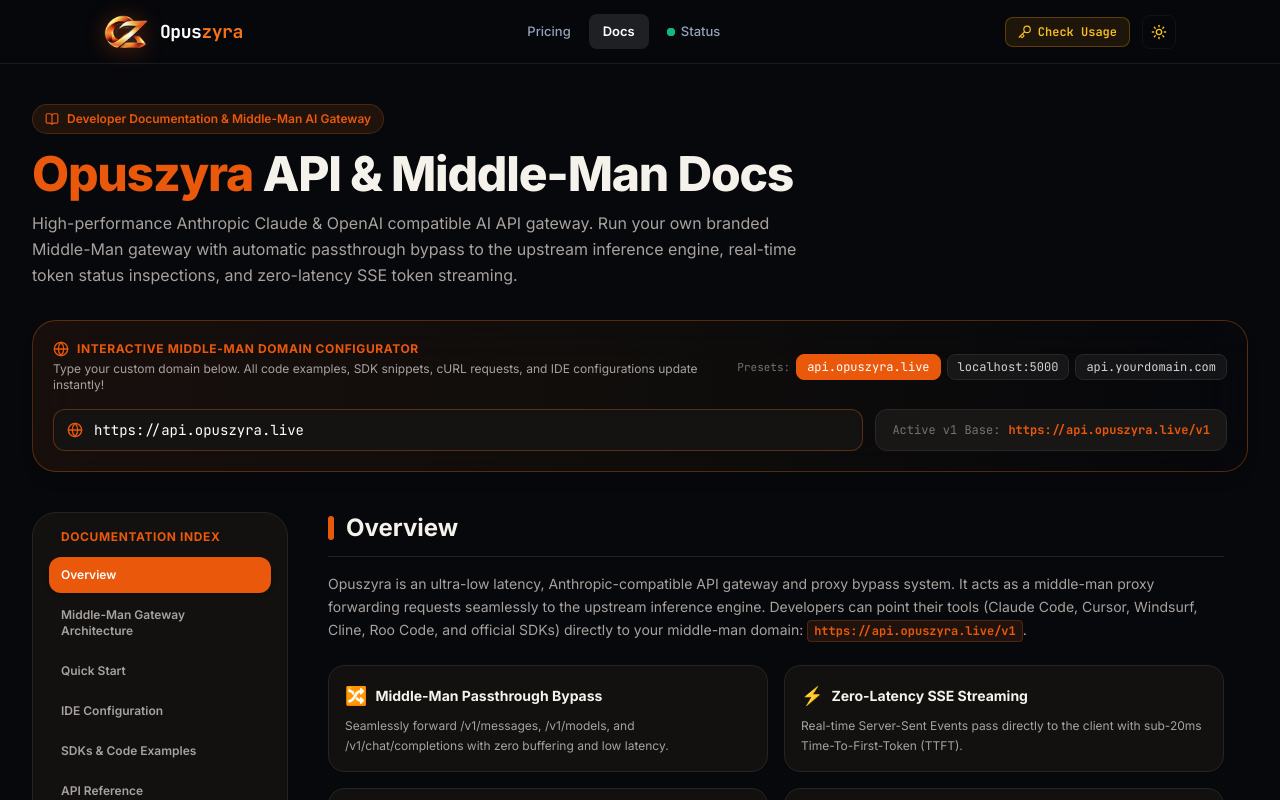
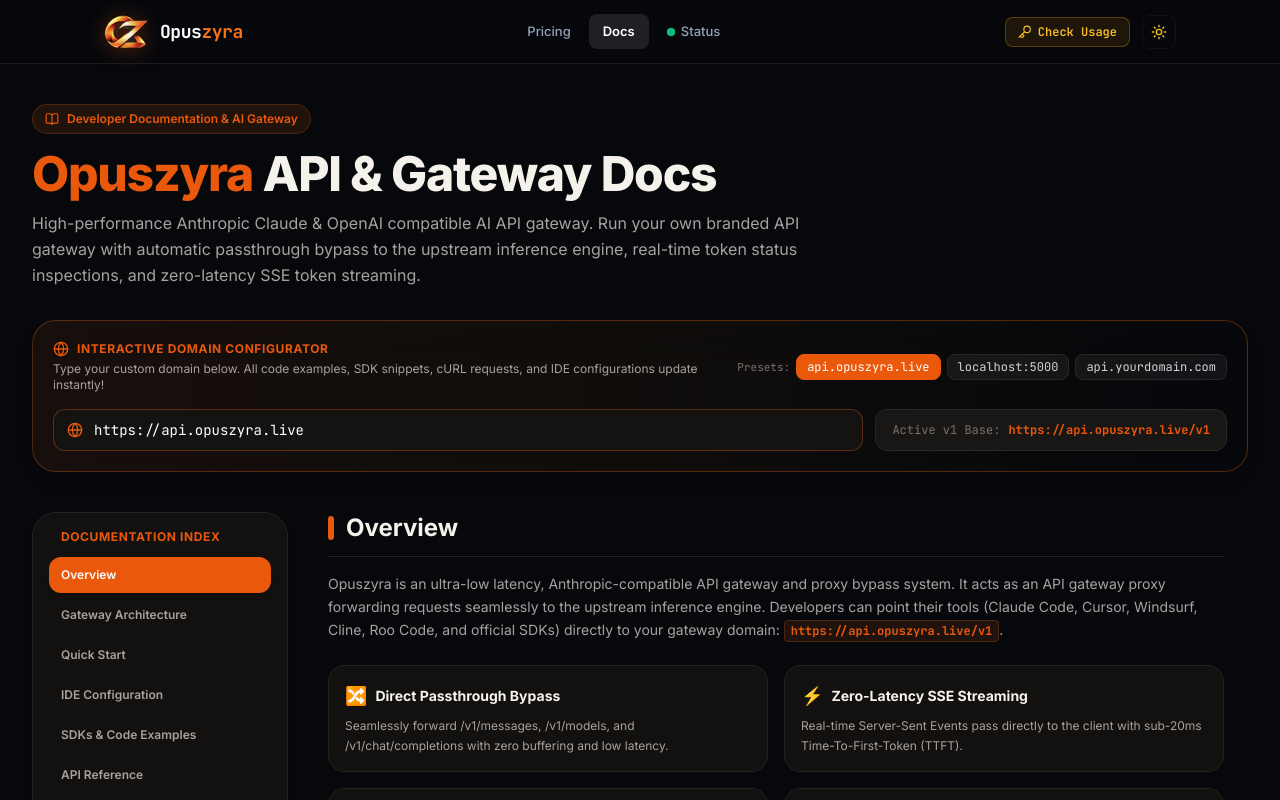
Before and after one commit to priyakutti920/opuszenvix, a React (Vite) app in the folder client/: page / in a window 1280 px wide. Both pictures are taken after a click on the button "Docs". Shown: the top 800 px of the page. Built offline with nearby package versions, Linux system fonts and the light colour scheme.

Commit message:
clean(docs): remove all visible 'Middle-Man' branding and update to Gateway and Opuszyra

```diff
--- a/client/src/lib/api.ts
+++ b/client/src/lib/api.ts
@@ -160,7 +160,7 @@
 export async function checkKey(keyToken: string): Promise<CheckKeyData> {
   const token = keyToken.trim();
 
-  // 1. Try local Middle-Man /api/key-status
+  // 1. Try local Gateway /api/key-status
   try {
     const json = await safeJsonFetch(`${API_BASE}/key-status`, {
       method: 'POST',
--- a/client/src/pages/DocsPage.tsx
+++ b/client/src/pages/DocsPage.tsx
@@ -37,7 +37,7 @@
 
 const SECTIONS = [
   { id: 'overview', title: 'Overview' },
-  { id: 'middleman-guide', title: 'Middle-Man Gateway Architecture' },
+  { id: 'gateway-guide', title: 'Gateway Architecture' },
   { id: 'quick-start', title: 'Quick Start' },
   { id: 'ide-configuration', title: 'IDE Configuration' },
   { id: 'sdks-examples', title: 'SDKs & Code Examples' },
@@ -85,13 +85,13 @@
         <div className="mb-8">
           <div className="inline-flex items-center gap-2 px-3 py-1.5 rounded-full border border-orange-500/20 bg-orange-500/10 text-xs font-semibold text-[#EA580C] mb-4 shadow-xs">
             <BookOpen className="w-3.5 h-3.5" />
-            <span>Developer Documentation &amp; Middle-Man AI Gateway</span>
+            <span>Developer Documentation &amp; AI Gateway</span>
           </div>
           <h1 className="text-4xl sm:text-5xl font-black tracking-tight mb-3">
-            <span className="text-[#EA580C]">Opuszyra</span> API &amp; Middle-Man Docs
+            <span className="text-[#EA580C]">Opuszyra</span> API &amp; Gateway Docs
           </h1>
           <p className="text-stone-600 dark:text-stone-400 text-base max-w-3xl leading-relaxed">
-            High-performance Anthropic Claude &amp; OpenAI compatible AI API gateway. Run your own branded Middle-Man gateway with automatic passthrough bypass to the upstream inference engine, real-time token status inspections, and zero-latency SSE token streaming.
+            High-performance Anthropic Claude &amp; OpenAI compatible AI API gateway. Run your own branded API gateway with automatic passthrough bypass to the upstream inference engine, real-time token status inspections, and zero-latency SSE token streaming.
           </p>
         </div>
 
@@ -101,7 +101,7 @@
             <div>
               <div className="flex items-center gap-2 text-xs font-bold text-[#EA580C] uppercase tracking-wider mb-1">
                 <Globe className="w-4 h-4" />
-                <span>Interactive Middle-Man Domain Configurator</span>
+                <span>Interactive Domain Configurator</span>
               </div>
               <p className="text-xs text-stone-600 dark:text-stone-400">
                 Type your custom domain below. All code examples, SDK snippets, cURL requests, and IDE configurations update instantly!
@@ -224,7 +224,7 @@
                 Overview
               </h2>
               <p className="text-stone-600 dark:text-stone-400 leading-relaxed mb-6 text-sm">
-                Opuszyra is an ultra-low latency, Anthropic-compatible API gateway and proxy bypass system. It acts as a middle-man proxy forwarding requests seamlessly to the upstream inference engine. Developers can point their tools (Claude Code, Cursor, Windsurf, Cline, Roo Code, and official SDKs) directly to your middle-man domain:{' '}
+                Opuszyra is an ultra-low latency, Anthropic-compatible API gateway and proxy bypass system. It acts as an API gateway proxy forwarding requests seamlessly to the upstream inference engine. Developers can point their tools (Claude Code, Cursor, Windsurf, Cline, Roo Code, and official SDKs) directly to your gateway domain:{' '}
                 <code className="text-xs font-mono bg-orange-500/10 text-[#EA580C] px-1.5 py-0.5 rounded font-bold border border-orange-500/20">
                   {v1Base}
                 </code>.
@@ -234,7 +234,7 @@
                 {[
                   {
                     emoji: '🔀',
-                    title: 'Middle-Man Passthrough Bypass',
+                    title: 'Direct Passthrough Bypass',
                     desc: 'Seamlessly forward /v1/messages, /v1/models, and /v1/chat/completions with zero buffering and low latency.'
                   },
                   {
@@ -276,11 +276,11 @@
               </div>
             </section>
 
-            {/* 2. MIDDLE-MAN GATEWAY ARCHITECTURE */}
-            <section id="middleman-guide" className="scroll-mt-24">
+            {/* 2. GATEWAY ARCHITECTURE */}
+            <section id="gateway-guide" className="scroll-mt-24">
               <h2 className="text-2xl font-bold mb-4 pb-3 border-b border-[#E8E3D9] dark:border-[#262422] flex items-center gap-3">
                 <span className="w-1.5 h-6 rounded-full bg-[#EA580C]" />
-                Middle-Man Gateway Architecture
+                API Gateway Architecture
               </h2>
               <p className="text-stone-600 dark:text-stone-400 leading-relaxed mb-6 text-sm">
                 When you deploy Opuszyra, you become the authoritative API gateway for your users. Clients send requests to your domain (<code className="font-mono text-[#EA580C]">{cleanDomain}</code>), and your server handles authentication, quota validation, and forwards traffic seamlessly to the upstream inference provider.
@@ -309,7 +309,7 @@
                     <div className="w-10 h-10 rounded-xl bg-[#EA580C] text-white flex items-center justify-center mx-auto mb-2 shadow-md">
                       <Server className="w-5 h-5" />
                     </div>
-                    <div className="text-xs font-bold text-[#EA580C]">Your Middle-Man Server</div>
+                    <div className="text-xs font-bold text-[#EA580C]">Your Gateway Server</div>
                     <div className="text-[11px] text-stone-500 font-mono mt-1">{cleanDomain}</div>
                     <div className="mt-2 text-[10px] text-stone-400">
                       • Auth &amp; Key Verification<br />
@@ -334,7 +334,7 @@
               {/* Environment Variables Configuration Guide */}
               <h3 className="text-base font-bold mb-3 flex items-center gap-2">
                 <Settings className="w-4 h-4 text-[#EA580C]" />
-                <span>Configuring Your Middle-Man Server (.env)</span>
+                <span>Configuring Your Gateway Server (.env)</span>
               </h3>
               <p className="text-xs text-stone-600 dark:text-stone-400 mb-3">
                 In your backend server directory (<code className="font-mono bg-stone-100 dark:bg-[#1A1918] px-1 py-0.5 rounded">server/.env</code>), configure the upstream URL and your public gateway domain:
@@ -344,7 +344,7 @@
                 <div className="px-4 py-2 border-b border-[#262320] text-xs font-mono text-[#EA580C] bg-[#141312] font-semibold flex items-center justify-between">
                   <span>server/.env</span>
                   <button
-                    onClick={() => copyToClipboard(`PORT=5000\n\n# Upstream Passthrough API Base URL\nUPSTREAM_API_BASE=https://api.upstream-service.com\n\n# Master Upstream API Key (Optional: proxies requests for clients who don't have their own upstream key)\nUPSTREAM_API_KEY=\n\n# Middle-Man Public API Domain (The domain your users connect to)\nAPI_DOMAIN=${cleanDomain}\n\n# Supabase Configuration\nSUPABASE_URL=https://hakvgesghjxccbbufokf.supabase.co\nSUPABASE_SERVICE_ROLE_KEY=\nSUPABASE_ANON_KEY=`, 'env-file-snippet')}
+                    onClick={() => copyToClipboard(`PORT=5000\n\n# Upstream Passthrough API Base URL\nUPSTREAM_API_BASE=https://api.upstream-service.com\n\n# Master Upstream API Key (Optional: proxies requests for clients who don't have their own upstream key)\nUPSTREAM_API_KEY=\n\n# Public API Domain (The domain your users connect to)\nAPI_DOMAIN=${cleanDomain}\n\n# Supabase Configuration\nSUPABASE_URL=https://hakvgesghjxccbbufokf.supabase.co\nSUPABASE_SERVICE_ROLE_KEY=\nSUPABASE_ANON_KEY=`, 'env-file-snippet')}
                     className="flex items-center gap-1 text-stone-400 hover:text-white transition"
                   >
                     {copiedSnippetId === 'env-file-snippet' ? <Check className="w-3.5 h-3.5 text-emerald-400" /> : <Copy className="w-3.5 h-3.5" />}
@@ -360,7 +360,7 @@
 # Master Upstream API Key (Optional: proxies requests for clients who don't have their own upstream key)
 UPSTREAM_API_KEY=
 
-# Middle-Man Public API Domain (The domain your users connect to)
+# Public API Domain (The domain your users connect to)
 API_DOMAIN=${cleanDomain}
 
 # Supabase Configuration
@@ -408,7 +408,7 @@
 
               <h3 className="text-base font-bold mb-3">Connecting Clients to Your Gateway</h3>
               <p className="text-xs text-stone-600 dark:text-stone-400 mb-4">
-                Configure your environment variables to point directly to your Middle-Man gateway:
+                Configure your environment variables to point directly to your Opuszyra gateway:
               </p>
 
               <div className="dark-code-box relative group rounded-2xl border border-[#262320] bg-[#0F0E0D] overflow-hidden mb-6 shadow-md">
@@ -556,10 +556,10 @@
                         : sdkTab === 'typescript'
                         ? `import Anthropic from '@anthropic-ai/sdk';\n\nconst anthropic = new Anthropic({\n  apiKey: 'YOUR_API_KEY',\n  baseURL: '${cleanDomain}',\n});\n\nconst response = await anthropic.messages.create({\n  model: 'claude-sonnet-4-6',\n  max_tokens: 1024,\n  messages: [{ role: 'user', content: 'Write a TypeScript quicksort.' }],\n});\n\nconsole.log(response.content[0]);`
                         : sdkTab === 'curl'
-                        ? `curl ${v1Base}/messages \\\n  -H "x-api-key: YOUR_API_KEY" \\\n  -H "anthropic-version: 2023-06-01" \\\n  -H "content-type: application/json" \\\n  -d '{\n    "model": "claude-opus-4-8",\n    "max_tokens": 1024,\n    "messages": [{"role": "user", "content": "Hello via Middle-Man!"}]\n  }'`
+                        ? `curl ${v1Base}/messages \\\n  -H "x-api-key: YOUR_API_KEY" \\\n  -H "anthropic-version: 2023-06-01" \\\n  -H "content-type: application/json" \\\n  -d '{\n    "model": "claude-opus-4-8",\n    "max_tokens": 1024,\n    "messages": [{"role": "user", "content": "Hello via Opuszyra!"}]\n  }'`
                         : sdkTab === 'sse'
                         ? `import anthropic\n\nclient = anthropic.Anthropic(api_key="YOUR_API_KEY", base_url="${cleanDomain}")\n\nwith client.messages.stream(\n    max_tokens=1024,\n    messages=[{"role": "user", "content": "Write an essay about AI autonomous swarms."}],\n    model="claude-sonnet-4-6",\n) as stream:\n    for text in stream.text_stream:\n        print(text, end="", flush=True)`
-                        : `from openai import OpenAI\n\nclient = OpenAI(\n    api_key="YOUR_API_KEY",\n    base_url="${v1Base}",\n)\n\nresponse = client.chat.completions.create(\n    model="claude-sonnet-4-6",\n    messages=[{"role": "user", "content": "Hello from OpenAI SDK via Middle-Man!"}],\n)\nprint(response.choices[0].message.content)`;
+                        : `from openai import OpenAI\n\nclient = OpenAI(\n    api_key="YOUR_API_KEY",\n    base_url="${v1Base}",\n)\n\nresponse = client.chat.completions.create(\n    model="claude-sonnet-4-6",\n    messages=[{"role": "user", "content": "Hello from OpenAI SDK via Opuszyra!"}],\n)\nprint(response.choices[0].message.content)`;
                       copyToClipboard(snippet, `sdk-${sdkTab}`);
                     }}
                     className="flex items-center gap-1.5 text-stone-400 hover:text-white transition"
@@ -572,7 +572,7 @@
                   {sdkTab === 'python' && (
                     <code>{`import anthropic
 
-# Initialize the client pointing to your Middle-Man Gateway
+# Initialize the client pointing to your Opuszyra Gateway
 client = anthropic.Anthropic(
     api_key="YOUR_API_KEY",
     base_url="${cleanDomain}",
@@ -592,7 +592,7 @@
                   {sdkTab === 'typescript' && (
                     <code>{`import Anthropic from '@anthropic-ai/sdk';
 
-// Initialize the client pointing to your Middle-Man
+// Initialize the client pointing to your Opuszyra Gateway
 const anthropic = new Anthropic({
   apiKey: process.env.ANTHROPIC_API_KEY || 'YOUR_API_KEY',
   baseURL: '${cleanDomain}',
@@ -616,7 +616,7 @@
     "model": "claude-opus-4-8",
     "max_tokens": 1024,
     "messages": [
-      { "role": "user", "content": "Hello from raw cURL via Middle-Man!" }
+      { "role": "user", "content": "Hello from raw cURL via Opuszyra!" }
     ]
   }'`}</code>
                   )}
@@ -642,7 +642,7 @@
                   {sdkTab === 'openai' && (
                     <code>{`from openai import OpenAI
 
-# OpenAI SDK directed to your Middle-Man Gateway
+# OpenAI SDK directed to your Opuszyra Gateway
 client = OpenAI(
     api_key="YOUR_API_KEY",
     base_url="${v1Base}",
@@ -650,7 +650,7 @@
 
 response = client.chat.completions.create(
     model="claude-sonnet-4-6",
-    messages=[{"role": "user", "content": "Hello from OpenAI SDK via Middle-Man!"}],
+    messages=[{"role": "user", "content": "Hello from OpenAI SDK via Opuszyra!"}],
 )
 
 print(response.choices[0].message.content)`}</code>
@@ -668,7 +668,7 @@
 
               <div className="mb-6 p-5 rounded-2xl border border-[#EA580C]/30 bg-orange-500/5 flex flex-col sm:flex-row sm:items-center justify-between gap-4">
                 <div>
-                  <span className="text-[11px] font-bold text-[#EA580C] uppercase tracking-wider block mb-1">Your Middle-Man Gateway Base URL</span>
+                  <span className="text-[11px] font-bold text-[#EA580C] uppercase tracking-wider block mb-1">Your Gateway Base URL</span>
                   <code className="text-base font-mono font-bold text-stone-900 dark:text-white bg-white/50 dark:bg-black/50 px-2.5 py-1 rounded border border-orange-500/20 select-all">
                     {cleanDomain}
                   </code>
@@ -931,7 +931,7 @@
                     a: 'Your 5-hour rolling token window has reached capacity. Check remaining seconds on the Check Usage page or wait for the countdown timer.'
                   },
                   {
-                    q: 'How does Middle-Man Passthrough bypass work?',
+                    q: 'How does Direct Passthrough bypass work?',
                     a: 'Your server receives requests on /v1/messages, validates key/tokens, and streams directly to the upstream engine with zero buffering.'
                   },
                   {
@@ -949,7 +949,7 @@
               {/* Bottom Support Callout */}
               <div className="p-6 rounded-3xl bg-orange-500/10 border border-orange-500/20 text-center">
                 <h3 className="text-base font-bold text-[#EA580C] mb-1">
-                  Ready to test your Middle-Man Gateway?
+                  Ready to test your Opuszyra Gateway?
                 </h3>
                 <p className="text-xs text-stone-600 dark:text-stone-400 mb-4">
                   Check live token usage, test streaming completions, or verify system health.
--- a/client/src/pages/StatusPage.tsx
+++ b/client/src/pages/StatusPage.tsx
@@ -101,7 +101,7 @@
     setPinging(true);
     const start = performance.now();
     try {
-      // Ping middle-man gateway /api/status which checks upstream status
+      // Ping gateway gateway /api/status which checks upstream status
       const res = await fetch('/api/status', { method: 'GET', headers: { 'Accept': 'application/json' } });
       const elapsed = Math.round(performance.now() - start);
       if (res.ok) {
```
